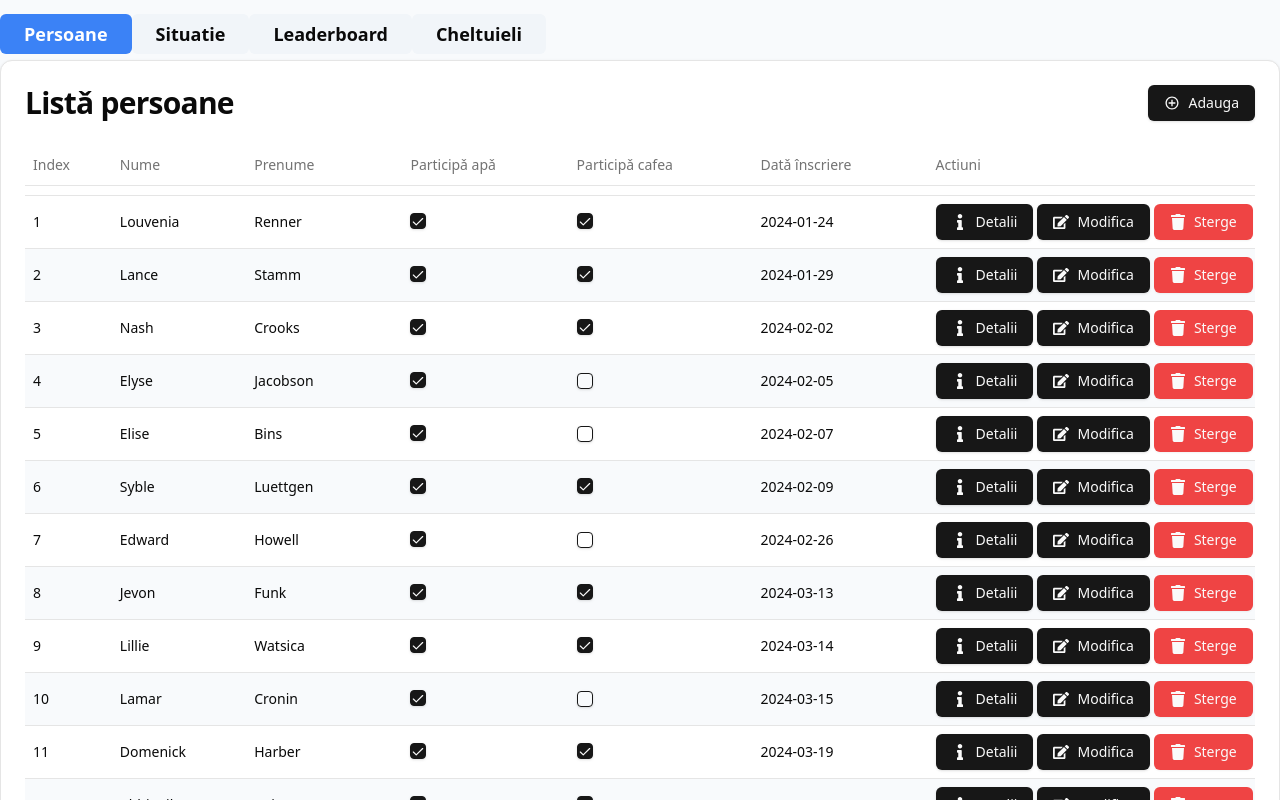
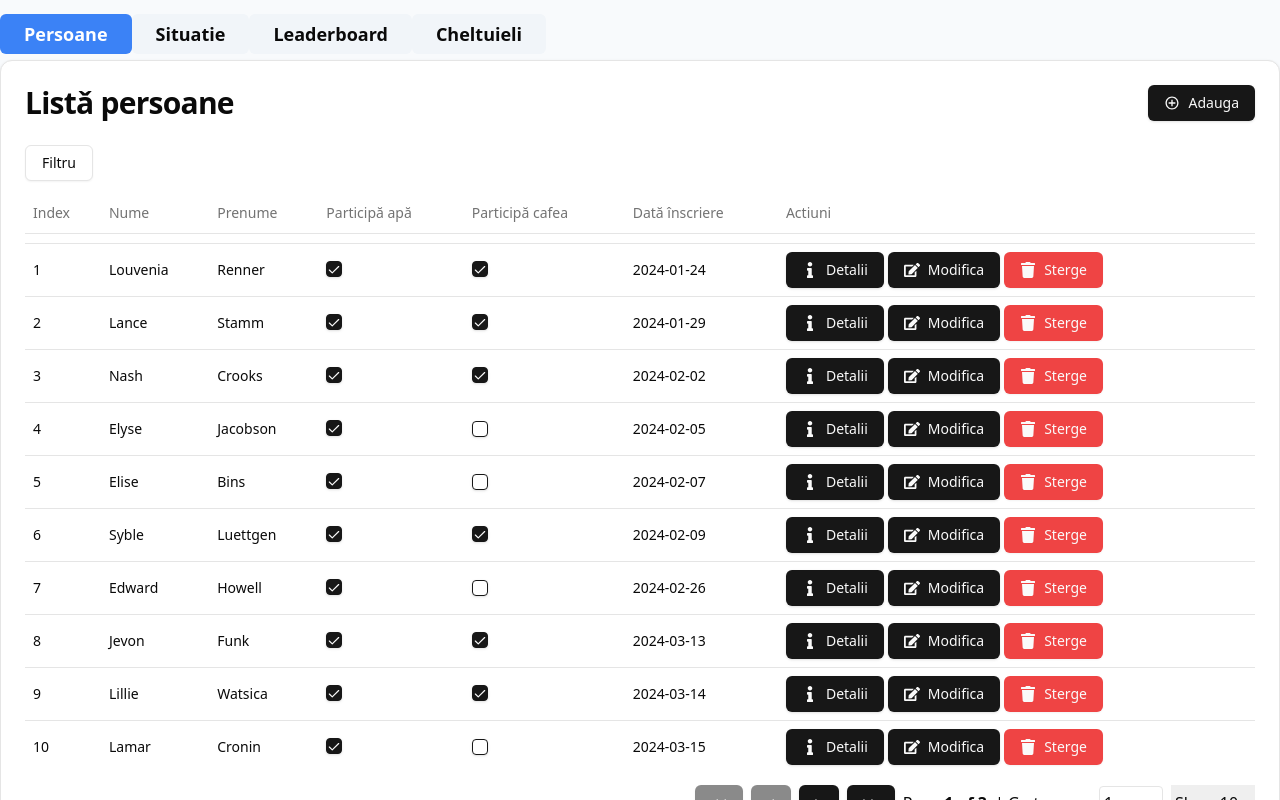
Before and after one commit to DCPD-Team/apa-cafea, a React (Vite) app: page /persoana in a window 1280 px wide. Shown: the top 800 px of the page. Built offline with nearby package versions, Linux system fonts and the light colour scheme.

Commit message:
tabel persoane cu react table

```diff
--- /dev/null
+++ b/src/pages/persoane/lista/components/FiltruColoanePersoane.tsx
@@ -0,0 +1,65 @@
+import React from 'react';
+import { Popover, PopoverContent, PopoverTrigger } from '@/components/ui/popover.tsx';
+import { Button } from '@/components/ui/button.tsx';
+import { Label } from '@/components/ui/label.tsx';
+import { Input } from '@/components/ui/input.tsx';
+import { Table } from '@tanstack/react-table';
+import { Person } from '@/fake-api/fakePaymentApi';
+
+type Props = {
+  table: Table<Person>;
+};
+
+// TODO: pt coloanele din persoana
+export const FiltruColoanePersoane: React.FC<Props> = ({ table }) => {
+  return (
+    <Popover onOpenChange={(open) => (open ? table.resetColumnFilters() : null)}>
+      <PopoverTrigger asChild>
+        <Button variant="outline">Filtru</Button>
+      </PopoverTrigger>
+      <PopoverContent className="w-80">
+        <div className="grid gap-4">
+          <div className="space-y-2">
+            <h4 className="font-medium leading-none">Filtru cheltuieli</h4>
+          </div>
+          <div className="grid grid-cols-3 items-center gap-4">
+            <Label htmlFor="descriere">Descriere</Label>
+            <Input
+              id="descriere"
+              className="col-span-2 h-8"
+              type="text"
+              onChange={(value) => {
+                table?.getColumn('descriere')?.setFilterValue(value.target.value);
+              }}
+              placeholder={`Search...`}
+            />
+          </div>
+          <div className="grid grid-cols-3 items-center gap-4">
+            <Label htmlFor="descriere">Suma de la</Label>
+            <Input
+              id="suma"
+              className="col-span-2 h-8"
+              type="number"
+              onChange={(value) =>
+                table?.getColumn('suma')?.setFilterValue((old: [number, number]) => [value.target.value, old?.[1]])
+              }
+              placeholder={`Min`}
+            />
+          </div>
+          <div className="grid grid-cols-3 items-center gap-4">
+            <Label htmlFor="descriere">Suma pana la</Label>
+            <Input
+              id="suma"
+              className="col-span-2 h-8"
+              type="number"
+              onChange={(value) =>
+                table?.getColumn('suma')?.setFilterValue((old: [number, number]) => [old?.[0], value.target.value])
+              }
+              placeholder={`Max...`}
+            />
+          </div>
+        </div>
+      </PopoverContent>
+    </Popover>
+  );
+};
--- a/src/pages/persoane/lista/components/TabelPersoane.tsx
+++ b/src/pages/persoane/lista/components/TabelPersoane.tsx
@@ -1,14 +1,83 @@
-import React from 'react';
+import React, { useMemo } from 'react';
 import { Table, TableBody, TableCell, TableHead, TableHeader, TableRow } from '@/components/ui/table.tsx';
 import { ProgressBar } from '@/components/ui/progressbar.tsx';
+import { useGetListaPersoanaQuery } from '@/pages/persoane/hooks/useGetListaPersoanaQuery.tsx';
+import { SkeletonTable } from '@/components/ui/SkeletonTable.tsx';
+import { compareByDataInscriere, Person } from '@/fake-api/fakePaymentApi.ts';
+import {
+  ColumnDef,
+  flexRender,
+  getCoreRowModel,
+  getFilteredRowModel,
+  getPaginationRowModel,
+  getSortedRowModel,
+  useReactTable,
+} from '@tanstack/react-table';
+import { FaArrowDown, FaArrowUp } from 'react-icons/fa';
+import { PagingFooterTabel } from '@/components/ui/PagingFooterTabel.tsx';
 import { Checkbox } from '@/components/ui/checkbox.tsx';
 import { ActiuniPersoana } from '@/pages/persoane/lista/components/ActiuniPersoana.tsx';
-import { useGetListaPersoanaQuery } from '@/pages/persoane/hooks/useGetListaPersoanaQuery.tsx';
-import { SkeletonTable } from '@/components/ui/SkeletonTable.tsx';
-import { compareByDataInscriere } from '@/fake-api/fakePaymentApi.ts';
+import { FiltruColoanePersoane } from '@/pages/persoane/lista/components/FiltruColoanePersoane.tsx';
 
 export const TabelPersoane: React.FC = () => {
   const { isLoading, isFetching, data: persoane } = useGetListaPersoanaQuery({ compareFn: compareByDataInscriere });
+
+  const columns = useMemo<ColumnDef<Person>[]>(
+    () => [
+      {
+        header: 'Index',
+        id: 'index',
+        accessorFn: (originalRow, index) => {
+          return index + 1;
+        },
+      },
+      {
+        header: () => 'Nume',
+        accessorKey: 'nume',
+      },
+      {
+        header: () => 'Prenume',
+        accessorKey: 'prenume',
+      },
+
+      {
+        header: 'Participă apă',
+        accessorKey: 'participaApa',
+        cell: ({ row }) => {
+          return <Checkbox checked={row.original.participaApa} />;
+        },
+      },
+      {
+        header: 'Participă cafea',
+        accessorKey: 'participaCafea',
+        cell: ({ row }) => {
+          return <Checkbox checked={row.original.participaCafea} />;
+        },
+      },
+      {
+        header: 'Dată înscriere',
+        accessorKey: 'dataInscriere',
+        accessorFn: (originalRow) => originalRow.dataInscriere.slice(0, -14),
+      },
+      {
+        header: () => 'Actiuni',
+        accessorKey: 'actiuni',
+        cell: ({ row }) => <ActiuniPersoana persoana={row.original} />,
+      },
+    ],
+    []
+  );
+
+  const table = useReactTable({
+    columns,
+    data: persoane ?? [],
+    getCoreRowModel: getCoreRowModel(),
+    getSortedRowModel: getSortedRowModel(),
+    getPaginationRowModel: getPaginationRowModel(),
+    getFilteredRowModel: getFilteredRowModel(),
+    manualPagination: false,
+    autoResetPageIndex: false,
+  });
 
   if (isLoading || !persoane) {
     return (
@@ -20,17 +89,39 @@ export const TabelPersoane: React.FC = () => {
   }
 
   return (
-    <Table>
+    <div className={'flex flex-col gap-3'}>
+      <div className="flex items-center justify-between">
+        <FiltruColoanePersoane table={table} />
+      </div>
+      <Table className="w-full table-auto">
         <TableHeader>
-        <TableRow>
-          <TableHead>Index</TableHead>
-          <TableHead>Nume</TableHead>
-          <TableHead>Prenume</TableHead>
-          <TableHead>Participǎ apǎ</TableHead>
-          <TableHead>Participǎ cafea</TableHead>
-          <TableHead>Datǎ înscriere</TableHead>
-          <TableHead>Actiuni</TableHead>
+          {table.getHeaderGroups().map((headerGroup) => (
+            <TableRow key={headerGroup.id}>
+              {headerGroup.headers.map((header) => {
+                return (
+                  <TableHead
+                    key={header.id}
+                    colSpan={header.colSpan}>
+                    {header.isPlaceholder ? null : (
+                      <div
+                        className={
+                          header.column.getCanSort()
+                            ? 'flex cursor-pointer select-none content-center items-center gap-1'
+                            : 'flex content-center items-center'
+                        }
+                        onClick={header.column.getToggleSortingHandler()}>
+                        {flexRender(header.column.columnDef.header, header.getContext())}
+                        {{
+                          asc: <FaArrowUp />,
+                          desc: <FaArrowDown />,
+                        }[header.column.getIsSorted() as string] ?? null}
+                      </div>
+                    )}
+                  </TableHead>
+                );
+              })}
             </TableRow>
+          ))}
         </TableHeader>
         <TableBody>
           <tr>
@@ -41,26 +132,24 @@ export const TabelPersoane: React.FC = () => {
             </td>
           </tr>
 
-        {persoane.map((persoana, index) => (
-          <TableRow
-            key={persoana.id}
-            className={'odd:bg-slate-50 hover:bg-slate-100'}>
-            <TableCell className="font-medium">{index + 1}</TableCell>
-            <TableCell className="font-medium">{persoana.nume}</TableCell>
-            <TableCell className="font-medium">{persoana.prenume}</TableCell>
-            <TableCell className="font-medium">
-              <Checkbox checked={persoana.participaApa} />
+          {table.getRowModel().rows.map((row) => {
+            return (
+              <TableRow key={row.id}>
+                {row.getVisibleCells().map((cell) => {
+                  return (
+                    <TableCell
+                      className="font-medium"
+                      key={cell.id}>
+                      {flexRender(cell.column.columnDef.cell, cell.getContext())}
                     </TableCell>
-            <TableCell className="font-medium">
-              <Checkbox checked={persoana.participaCafea} />
-            </TableCell>
-            <TableCell className="font-medium">{persoana.dataInscriere.slice(0, -14)}</TableCell>
-            <TableCell className={'max-w-[200px]'}>
-              <ActiuniPersoana persoana={persoana} />
-            </TableCell>
+                  );
+                })}
               </TableRow>
-        ))}
+            );
+          })}
         </TableBody>
       </Table>
+      <PagingFooterTabel table={table} />
+    </div>
   );
 };
```
Lines whose indentation alone changed are shown as unchanged.
